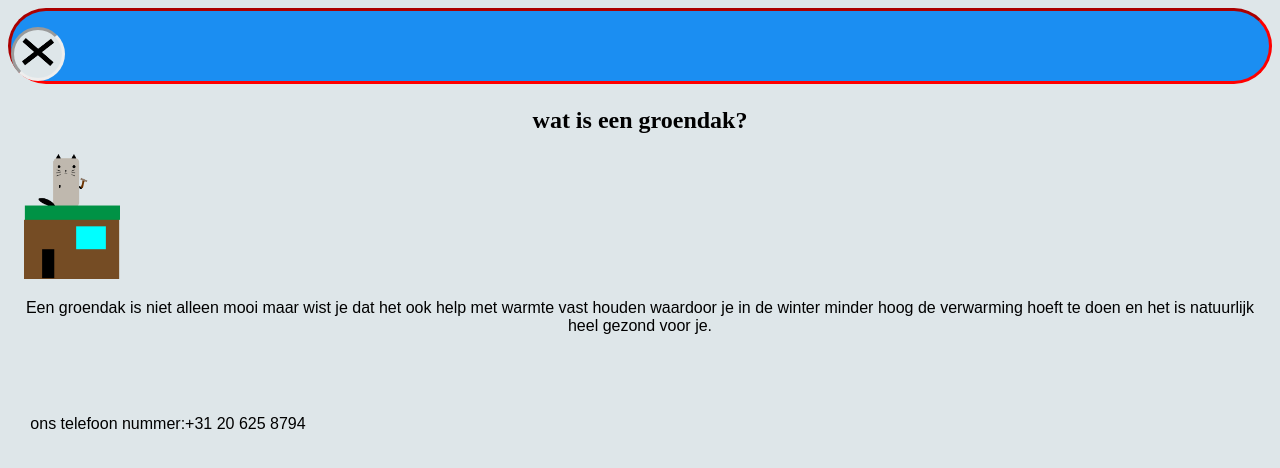
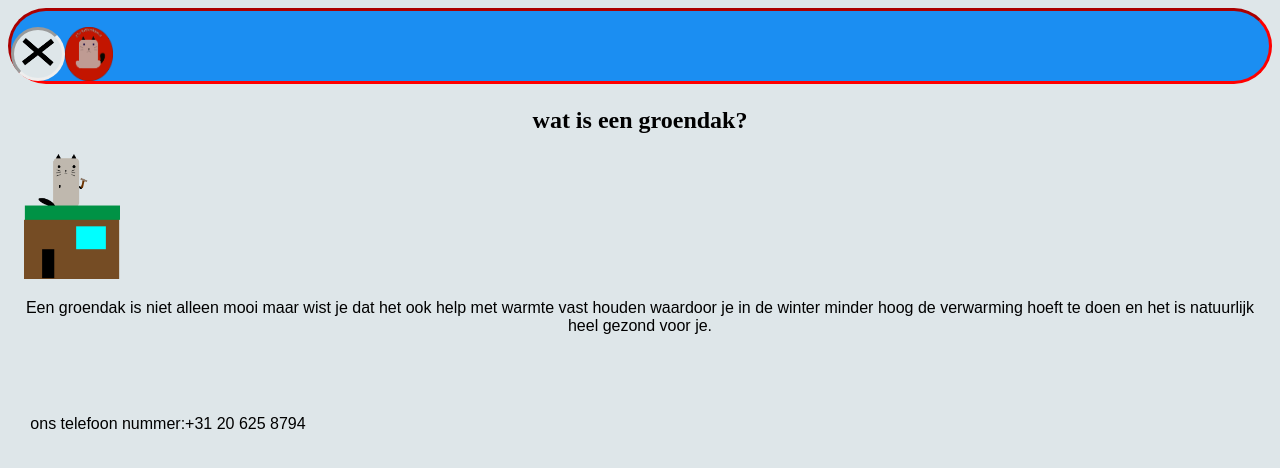
Before and after one commit to smartjulger/test, a plain HTML site: page groendak.html in a window 1280 px wide. Drawn offline with Linux system fonts and the light colour scheme.

Commit message:
echt final

```diff
--- a/groendak.html
+++ b/groendak.html
@@ -13,6 +13,7 @@
     <header>
         <nav>
             <a href="duurzaam.html"><img class="terug" src="images/kruisje.png" alt="kruisje"></a>
+            <li><img class="logo" src="images/logo.png" alt="logo"></li>
         </nav>
 
     </header>
```
Also changed, not shown: zonnepanelen.html (+1 -0 lines).
